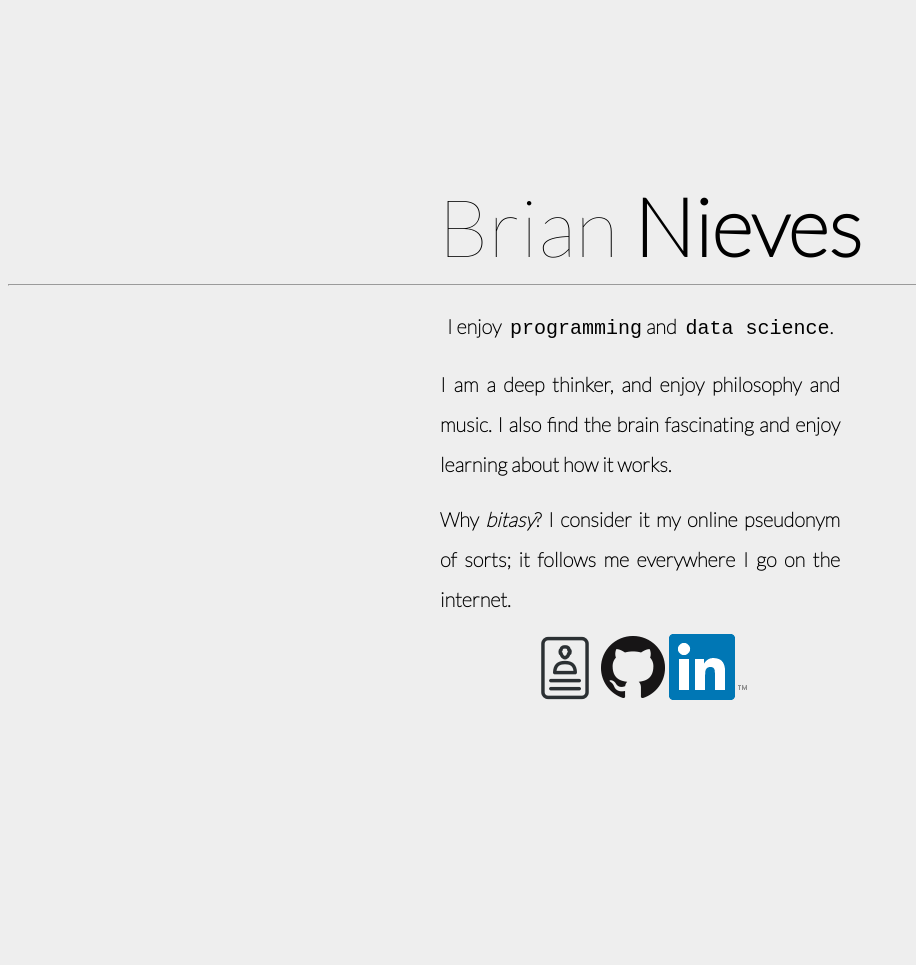
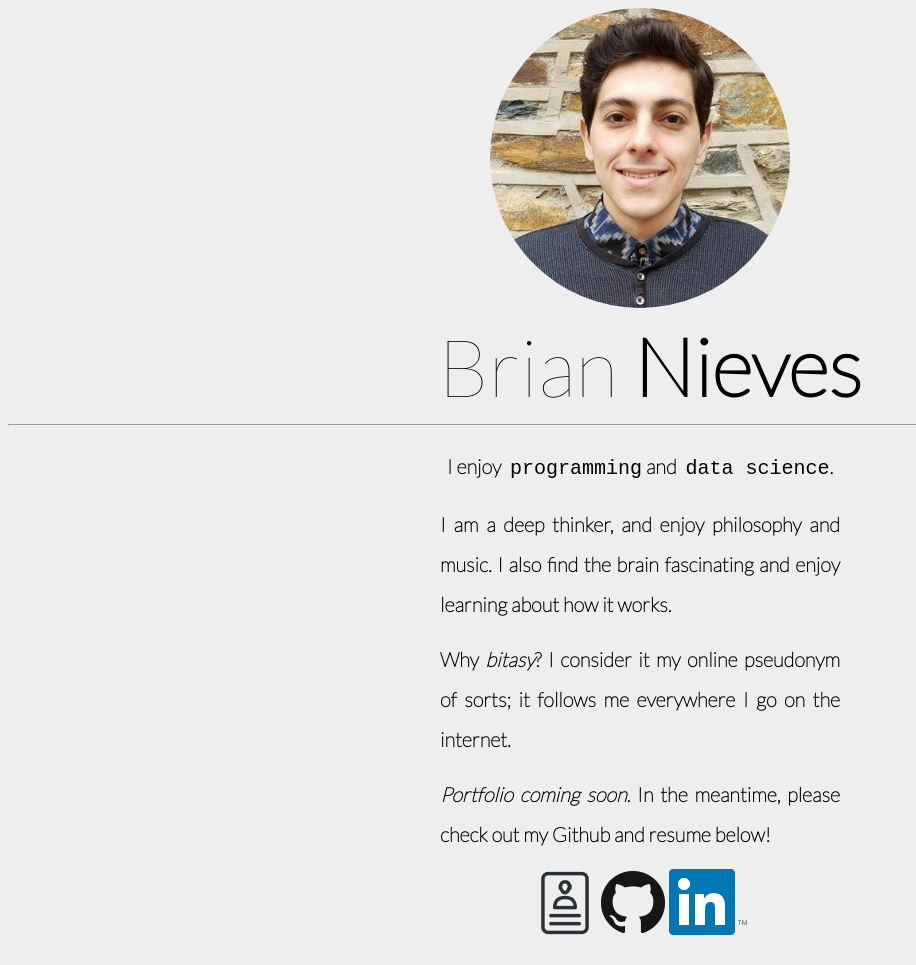
Before and after one commit to bitasy/bitasy.github.io, a plain HTML site: page index.html in a window 1280 px wide. Shown: the whole page, without its empty margins (0-916 px from the left). Before the commit the page ends 816 px from the top, so only its background shows below. Drawn offline with nearby package versions, Linux system fonts and the light colour scheme.

Commit message:
Replaced vertical positioning with image

```diff
--- a/css/styles.css
+++ b/css/styles.css
@@ -1,5 +1,14 @@
 body {
   background-color: #eeeeee;
+}
+
+#portrait{
+  border-radius: 50%;
+  display: block;
+  width: 300px;
+  height: 300px;
+  max-width: 100%;
+  margin: auto;
 }
 
 #heading {
@@ -34,13 +43,3 @@ body p, #links {
   font-weight: 100;
   margin-left: 5px;
 }
-
-@media screen and (min-width: 600px) {
-  #heading {
-    top: 20%;
-  }
-  body p, #links, hr {
-    top: 20%;
-  }
-
-}
--- a/index.html
+++ b/index.html
@@ -10,6 +10,7 @@
     <title>Brian Nieves</title>
   </head>
   <body>
+    <img id="portrait", src="images/face_portrait.jpg" alt="Portrait of Brian Nieves" />
     <div id = "heading">
       Brian <b>Nieves</b>
     </div>
@@ -24,6 +25,10 @@
       Why <i>bitasy</i>? I consider it my online pseudonym of sorts; it follows me everywhere I go on the internet.
     </p>
 
+    <p>
+      <i>Portfolio coming soon.</i> In the meantime, please check out my Github and resume below!
+    </p>
+
     <div id="links" style="text-align: center">
       <a href="resume.pdf">
         <img src="icons/resume.png" alt="Resume" /></a>
@@ -32,14 +37,6 @@
       <a href="https://www.linkedin.com/in/bitasy/">
         <img src="icons/linkedin/LinkedIn [in] for Screen/2-Color/In-2C-66px-TM.png"</a>
     </div>
+
   </body>
-
-  <script>
-    //Required to make body's height a static amount for top to work in css.
-    $("body").height( $(this).height() );
-    //Might as well resize every time, since top is % based and the above line makes height static.
-    $(window).on('resize', function(){
-      $("body").height( $(this).height() );
-    });
-  </script>
 </html>
```
Also changed, not shown: images/face_portrait.jpg (added), 1 other file.
